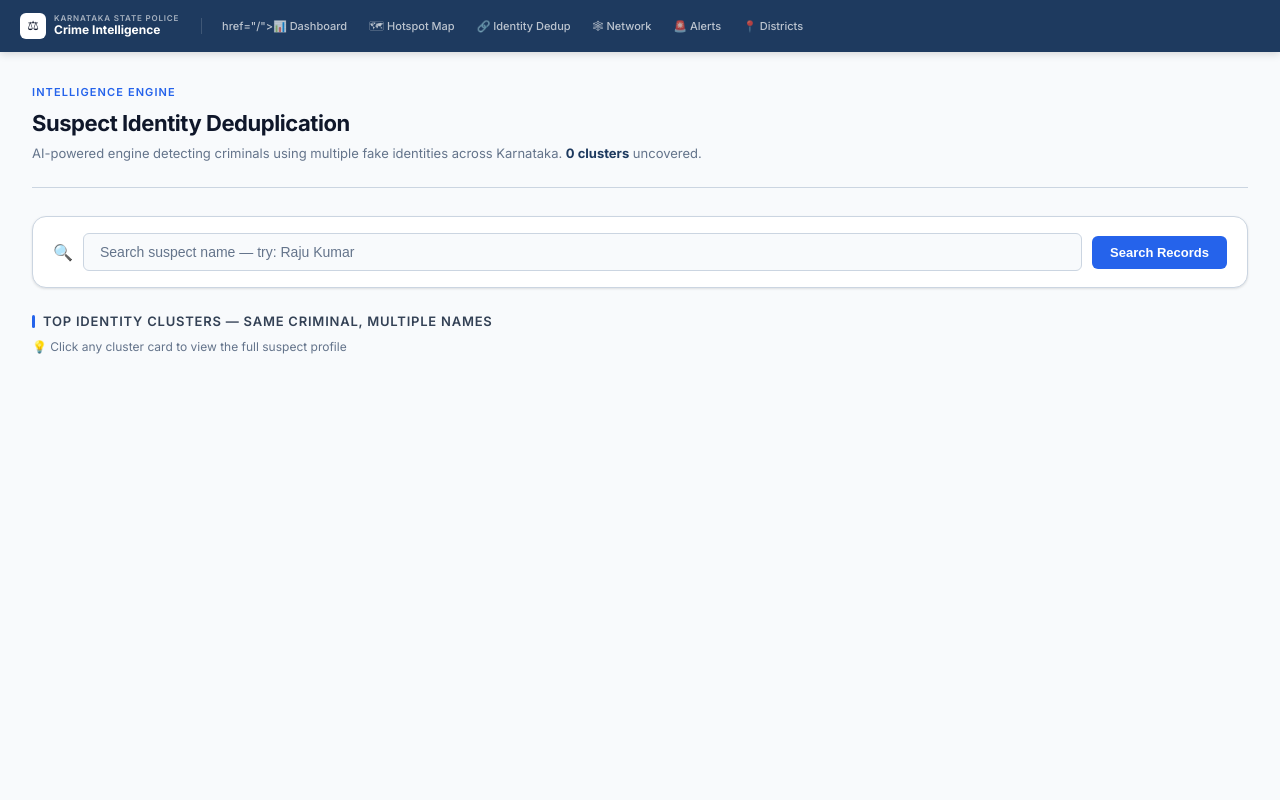
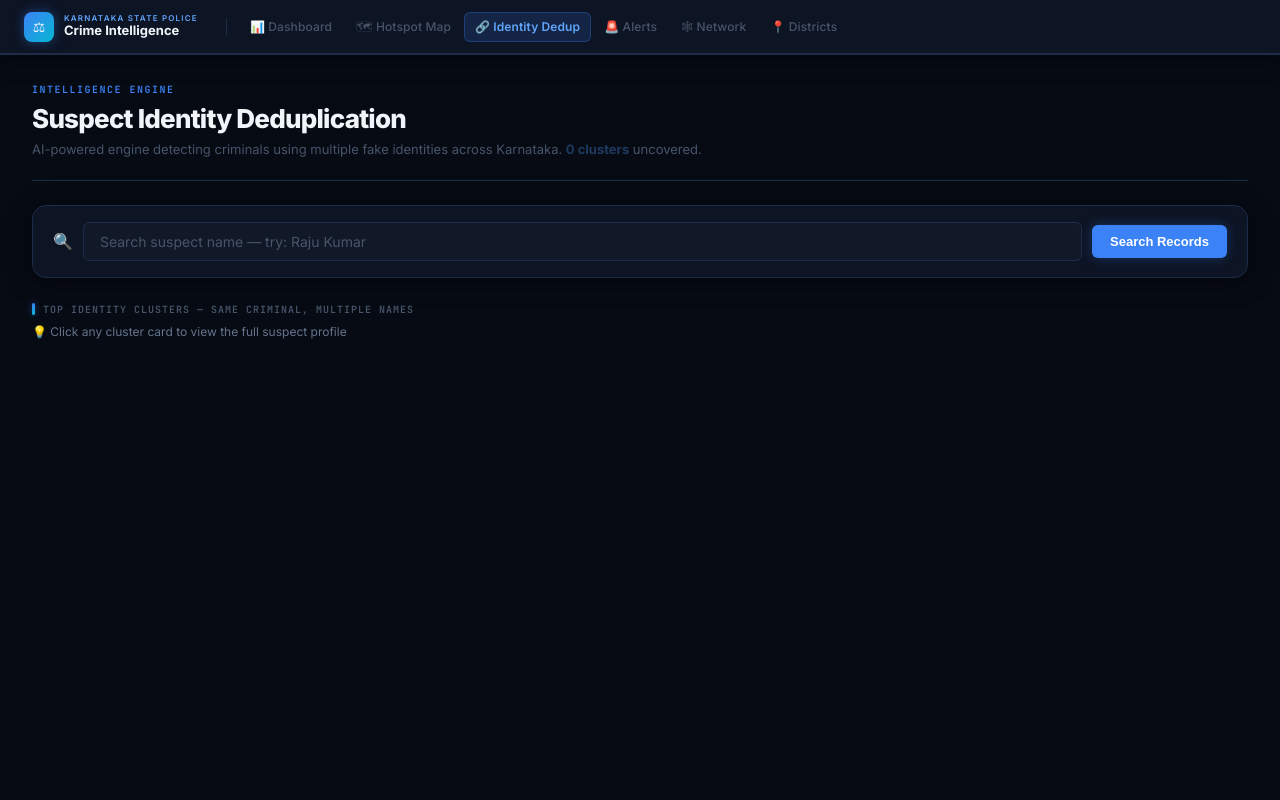
Before and after one commit to Mohana-priya19/ksp_crime_platform, a Flask app: page /dedup in a window 1280 px wide. Run offline with Flask 3, Linux system fonts and the light colour scheme; parts of the project's set-up code (start-up, migrations or seed data) failed here and were passed over.

Commit message:
Complete dark intelligence terminal UI redesign

```diff
--- a/app/static/theme.css
+++ b/app/static/theme.css
@@ -1,35 +1,37 @@
-@import url('https://fonts.googleapis.com/css2?family=Inter:wght@400;500;600;700&family=JetBrains+Mono:wght@400;500&display=swap');
+@import url('https://fonts.googleapis.com/css2?family=Inter:wght@300;400;500;600;700;800&family=JetBrains+Mono:wght@400;500;600&display=swap');
 
 *, *::before, *::after { margin: 0; padding: 0; box-sizing: border-box; }
 
 :root {
-  --navy:        #1e3a5f;
-  --navy-dark:   #152a47;
-  --navy-light:  #2a4f82;
-  --blue:        #2563eb;
-  --blue-light:  #eff6ff;
-  --blue-mid:    #dbeafe;
-  --black:       #0f172a;
-  --gray-900:    #1e293b;
-  --gray-700:    #334155;
-  --gray-500:    #64748b;
-  --gray-300:    #cbd5e1;
-  --gray-100:    #f1f5f9;
-  --gray-50:     #f8fafc;
-  --white:       #ffffff;
-  --red:         #dc2626;
-  --red-light:   #fef2f2;
-  --green:       #16a34a;
-  --green-light: #f0fdf4;
-  --amber:       #d97706;
-  --amber-light: #fffbeb;
-  --purple:      #7c3aed;
-  --purple-light:#f5f3ff;
+  --bg:          #070b14;
+  --bg-panel:    #0d1424;
+  --bg-raised:   #111827;
+  --bg-hover:    #1a2540;
+  --border:      #1e2d47;
+  --border-glow: #2563eb40;
 
-  --font-ui:   'Inter', 'Segoe UI', sans-serif;
+  --blue:        #3b82f6;
+  --blue-bright: #60a5fa;
+  --blue-dim:    #1e3a5f;
+  --cyan:        #06b6d4;
+  --red:         #ef4444;
+  --red-dim:     #7f1d1d;
+  --green:       #10b981;
+  --green-dim:   #064e3b;
+  --amber:       #f59e0b;
+  --amber-dim:   #78350f;
+  --purple:      #8b5cf6;
+  --purple-dim:  #2e1065;
+
+  --text-primary:   #f1f5f9;
+  --text-secondary: #94a3b8;
+  --text-muted:     #475569;
+
+  --font-ui:   'Inter', sans-serif;
   --font-mono: 'JetBrains Mono', monospace;
-  --shadow-sm: 0 1px 3px rgba(0,0,0,0.08), 0 1px 2px rgba(0,0,0,0.04);
-  --shadow-md: 0 4px 6px rgba(0,0,0,0.07), 0 2px 4px rgba(0,0,0,0.04);
+
+  --shadow-glow: 0 0 20px rgba(59,130,246,0.15);
+  --shadow-card: 0 4px 24px rgba(0,0,0,0.4);
   --radius-sm: 6px;
   --radius-md: 10px;
   --radius-lg: 14px;
@@ -37,100 +39,134 @@
 
 body {
   font-family: var(--font-ui);
-  background: var(--gray-50);
-  color: var(--black);
+  background: var(--bg);
+  color: var(--text-primary);
   min-height: 100vh;
   font-size: 14px;
   line-height: 1.5;
 }
 
+body::before {
+  content: '';
+  position: fixed;
+  top: 0; left: 0; right: 0; bottom: 0;
+  background: repeating-linear-gradient(
+    0deg,
+    transparent,
+    transparent 2px,
+    rgba(0,0,0,0.03) 2px,
+    rgba(0,0,0,0.03) 4px
+  );
+  pointer-events: none;
+  z-index: 0;
+}
+
 /* ── Navbar ── */
 .navbar {
-  background: var(--navy);
-  padding: 0 20px;
+  background: var(--bg-panel);
+  border-bottom: 1px solid var(--border);
+  padding: 0 24px;
   display: flex;
   align-items: center;
   gap: 2px;
-  height: 52px;
+  height: 54px;
   position: sticky;
   top: 0;
   z-index: 100;
-  box-shadow: 0 2px 8px rgba(0,0,0,0.15);
+  box-shadow: 0 1px 0 var(--border), 0 4px 20px rgba(0,0,0,0.5);
 }
 
 .navbar-logo {
   display: flex;
   align-items: center;
-  gap: 8px;
-  margin-right: 12px;
+  gap: 10px;
+  margin-right: 16px;
   text-decoration: none;
 }
 .navbar-logo .shield {
-  width: 26px; height: 26px;
-  background: var(--white);
-  border-radius: 6px;
+  width: 30px; height: 30px;
+  background: linear-gradient(135deg, var(--blue), var(--cyan));
+  border-radius: 8px;
   display: flex; align-items: center; justify-content: center;
-  font-size: 13px; flex-shrink: 0;
+  font-size: 14px; flex-shrink: 0;
+  box-shadow: 0 0 12px rgba(59,130,246,0.4);
 }
 .navbar-logo .title-block { display: flex; flex-direction: column; }
-.navbar-logo .org  { font-size: 8px; color: rgba(255,255,255,0.6); letter-spacing: 0.1em; text-transform: uppercase; font-weight: 600; line-height: 1; }
-.navbar-logo .name { font-size: 12px; font-weight: 700; color: var(--white); line-height: 1.3; }
+.navbar-logo .org  { font-size: 8px; color: var(--blue-bright); letter-spacing: 0.15em; text-transform: uppercase; font-weight: 600; line-height: 1; }
+.navbar-logo .name { font-size: 13px; font-weight: 700; color: var(--text-primary); line-height: 1.3; }
 
-.nav-divider { width: 1px; height: 16px; background: rgba(255,255,255,0.15); margin: 0 8px; }
+.nav-divider { width: 1px; height: 18px; background: var(--border); margin: 0 10px; }
 
 .navbar a {
-  color: rgba(255,255,255,0.7);
+  color: var(--text-muted);
   text-decoration: none;
-  font-size: 11px;
-  padding: 5px 10px;
+  font-size: 12px;
+  padding: 6px 11px;
   border-radius: var(--radius-sm);
   transition: all 0.15s;
   font-weight: 500;
   display: flex; align-items: center; gap: 5px;
   white-space: nowrap;
+  letter-spacing: 0.01em;
 }
-.navbar a:hover  { background: rgba(255,255,255,0.1); color: var(--white); }
-.navbar a.active { background: var(--blue); color: var(--white); }
+.navbar a:hover  { background: var(--bg-hover); color: var(--text-primary); }
+.navbar a.active {
+  background: rgba(59,130,246,0.15);
+  color: var(--blue-bright);
+  font-weight: 600;
+  box-shadow: inset 0 0 0 1px rgba(59,130,246,0.3);
+}
 
 /* ── Page ── */
-.page { padding: 32px; max-width: 1400px; margin: 0 auto; }
+.page { padding: 28px 32px; max-width: 1440px; margin: 0 auto; position: relative; z-index: 1; }
 
 .page-header {
-  display: flex; align-items: flex-start;
-  justify-content: space-between;
-  margin-bottom: 28px;
-  padding-bottom: 24px;
-  border-bottom: 1px solid var(--gray-300);
+  margin-bottom: 24px;
+  padding-bottom: 20px;
+  border-bottom: 1px solid var(--border);
 }
 .page-eyebrow {
-  font-size: 11px; font-weight: 600; letter-spacing: 0.1em;
+  font-size: 10px; font-weight: 700; letter-spacing: 0.15em;
   text-transform: uppercase; color: var(--blue);
-  margin-bottom: 6px;
+  margin-bottom: 6px; font-family: var(--font-mono);
 }
 .page-title {
-  font-size: 22px; font-weight: 700;
-  color: var(--black); letter-spacing: -0.02em;
-  margin-bottom: 4px;
+  font-size: 26px; font-weight: 800;
+  color: var(--text-primary); letter-spacing: -0.03em;
+  margin-bottom: 6px; line-height: 1.2;
 }
-.page-sub { font-size: 13px; color: var(--gray-500); }
+.page-sub { font-size: 13px; color: var(--text-muted); max-width: 680px; }
 
 /* ── Stat cards ── */
 .stats-grid {
   display: grid;
   grid-template-columns: repeat(auto-fit, minmax(210px, 1fr));
   gap: 14px;
-  margin-bottom: 24px;
+  margin-bottom: 20px;
 }
+
 .stat-card {
-  background: var(--white);
-  border: 1px solid var(--gray-300);
+  background: var(--bg-panel);
+  border: 1px solid var(--border);
   border-radius: var(--radius-lg);
   padding: 20px 22px;
-  box-shadow: var(--shadow-sm);
-  border-top: 3px solid var(--gray-300);
-  transition: box-shadow 0.2s;
+  box-shadow: var(--shadow-card);
+  border-top: 2px solid var(--border);
+  transition: box-shadow 0.2s, border-top-color 0.2s, transform 0.2s;
+  position: relative;
+  overflow: hidden;
 }
-.stat-card:hover { box-shadow: var(--shadow-md); }
+.stat-card::before {
+  content: '';
+  position: absolute;
+  top: 0; left: 0; right: 0;
+  height: 1px;
+  background: linear-gradient(90deg, transparent, rgba(59,130,246,0.5), transparent);
+  opacity: 0;
+  transition: opacity 0.2s;
+}
+.stat-card:hover::before { opacity: 1; }
+.stat-card:hover { box-shadow: var(--shadow-card), var(--shadow-glow); transform: translateY(-2px); }
 .stat-card.accent-blue   { border-top-color: var(--blue); }
 .stat-card.accent-red    { border-top-color: var(--red); }
 .stat-card.accent-green  { border-top-color: var(--green); }
@@ -201,138 +237,143 @@ body {
   text-decoration: none; transition: all 0.15s;
   border: none; cursor: pointer;
 }
-.btn-primary { background: var(--navy); color: var(--white); }
-.btn-primary:hover { background: var(--navy-dark); }
-.btn-blue    { background: var(--blue); color: var(--white); }
-.btn-blue:hover { background: #1d4ed8; }
-.btn-purple  { background: var(--purple); color: var(--white); }
-.btn-purple:hover { background: #6d28d9; }
-.btn-ghost   { background: var(--white); color: var(--gray-700); border: 1px solid var(--gray-300); }
-.btn-ghost:hover { background: var(--gray-50); border-color: var(--gray-500); }
+.btn-primary { background: var(--blue-dim); color: var(--blue-bright); border: 1px solid rgba(59,130,246,0.3); }
+.btn-primary:hover { background: rgba(59,130,246,0.2); box-shadow: 0 0 12px rgba(59,130,246,0.2); }
+.btn-blue    { background: var(--blue); color: #fff; box-shadow: 0 0 12px rgba(59,130,246,0.3); }
+.btn-blue:hover { background: var(--blue-bright); box-shadow: 0 0 20px rgba(59,130,246,0.5); }
+.btn-purple  { background: var(--purple); color: #fff; box-shadow: 0 0 12px rgba(139,92,246,0.3); }
+.btn-purple:hover { box-shadow: 0 0 20px rgba(139,92,246,0.5); }
+.btn-ghost   { background: var(--bg-raised); color: var(--text-secondary); border: 1px solid var(--border); }
+.btn-ghost:hover { background: var(--bg-hover); color: var(--text-primary); border-color: var(--blue); }
 
 /* ── Search bar ── */
 .search-bar {
-  background: var(--white);
-  border: 1px solid var(--gray-300);
+  background: var(--bg-panel);
+  border: 1px solid var(--border);
   border-radius: var(--radius-lg);
   padding: 16px 20px;
   margin-bottom: 24px;
   display: flex; gap: 10px; align-items: center;
-  box-shadow: var(--shadow-sm);
+  box-shadow: var(--shadow-card);
 }
 .search-bar input {
-  flex: 1; background: var(--gray-50);
-  border: 1px solid var(--gray-300);
+  flex: 1; background: var(--bg-raised);
+  border: 1px solid var(--border);
   border-radius: var(--radius-sm);
   padding: 10px 16px;
-  color: var(--black);
-  font-size: 14px;
+  color: var(--text-primary);
+  font-size: 14px; font-family: var(--font-ui);
   outline: none;
   transition: border-color 0.15s, box-shadow 0.15s;
 }
-.search-bar input::placeholder { color: var(--gray-500); }
-.search-bar input:focus { border-color: var(--blue); box-shadow: 0 0 0 3px rgba(37,99,235,0.1); }
+.search-bar input::placeholder { color: var(--text-muted); }
+.search-bar input:focus { border-color: var(--blue); box-shadow: 0 0 0 3px rgba(59,130,246,0.1); }
 
 /* ── Cluster cards ── */
 .cluster-card {
-  background: var(--white);
-  border: 1px solid var(--gray-300);
-  border-left: 4px solid var(--gray-300);
+  background: var(--bg-panel);
+  border: 1px solid var(--border);
+  border-left: 3px solid var(--border);
   border-radius: var(--radius-lg);
   padding: 20px 22px;
   margin-bottom: 12px;
-  box-shadow: var(--shadow-sm);
-  transition: box-shadow 0.15s, border-left-color 0.15s;
+  box-shadow: var(--shadow-card);
+  transition: all 0.15s;
+  cursor: pointer;
 }
-.cluster-card:hover { box-shadow: var(--shadow-md); border-left-color: var(--blue); }
+.cluster-card:hover { border-left-color: var(--blue); box-shadow: var(--shadow-card), 0 0 0 1px rgba(59,130,246,0.2); transform: translateX(3px); }
 .cluster-card.high-conf { border-left-color: var(--red); }
+.cluster-card.high-conf:hover { box-shadow: var(--shadow-card), 0 0 0 1px rgba(239,68,68,0.2); }
 
 .cluster-header { display: flex; justify-content: space-between; align-items: flex-start; margin-bottom: 14px; }
-.cluster-id { font-family: var(--font-mono); font-size: 11px; color: var(--gray-500); margin-bottom: 4px; }
-.cluster-name { font-size: 15px; font-weight: 600; color: var(--black); }
+.cluster-id { font-family: var(--font-mono); font-size: 10px; color: var(--text-muted); margin-bottom: 4px; letter-spacing: 0.08em; }
+.cluster-name { font-size: 15px; font-weight: 700; color: var(--text-primary); }
 
 .badge {
-  font-size: 11px; font-weight: 600; padding: 4px 10px;
+  font-size: 11px; font-weight: 600; padding: 3px 10px;
   border-radius: 20px; font-family: var(--font-mono);
 }
-.badge-red    { background: var(--red-light); color: var(--red); }
-.badge-amber  { background: var(--amber-light); color: var(--amber); }
-.badge-blue   { background: var(--blue-light); color: var(--blue); }
-.badge-purple { background: var(--purple-light); color: var(--purple); }
+.badge-red    { background: rgba(239,68,68,0.15); color: #fca5a5; border: 1px solid rgba(239,68,68,0.2); }
+.badge-amber  { background: rgba(245,158,11,0.15); color: #fcd34d; border: 1px solid rgba(245,158,11,0.2); }
+.badge-blue   { background: rgba(59,130,246,0.15); color: var(--blue-bright); border: 1px solid rgba(59,130,246,0.2); }
+.badge-purple { background: rgba(139,92,246,0.15); color: #c4b5fd; border: 1px solid rgba(139,92,246,0.2); }
 
 .alias-list { display: flex; flex-wrap: wrap; gap: 7px; margin-bottom: 12px; }
 .alias-tag {
-  background: var(--blue-light);
-  border: 1px solid var(--blue-mid);
+  background: var(--bg-raised);
+  border: 1px solid var(--border);
   border-radius: var(--radius-sm);
   padding: 4px 12px; font-size: 12px;
-  color: var(--navy); font-weight: 500;
+  color: var(--text-secondary); font-weight: 500;
+  font-family: var(--font-mono);
 }
-.districts-line { font-size: 12px; color: var(--gray-500); margin-bottom: 10px; }
+.districts-line { font-size: 12px; color: var(--text-muted); margin-bottom: 10px; }
 .alert-line {
-  background: var(--red-light);
+  background: rgba(239,68,68,0.08);
   border-left: 3px solid var(--red);
   border-radius: 0 var(--radius-sm) var(--radius-sm) 0;
   padding: 8px 14px;
-  font-size: 12px; color: var(--red);
-  font-weight: 500;
+  font-size: 12px; color: #fca5a5; font-weight: 500;
 }
 
 /* ── Result cards ── */
 .result-card {
-  background: var(--white);
-  border: 1px solid var(--gray-300);
+  background: var(--bg-panel);
+  border: 1px solid var(--border);
   border-radius: var(--radius-md);
   padding: 14px 18px;
   margin-bottom: 8px;
   display: flex; justify-content: space-between; align-items: center;
   cursor: pointer;
-  transition: border-color 0.15s, box-shadow 0.15s;
-  box-shadow: var(--shadow-sm);
+  transition: all 0.15s;
+  box-shadow: var(--shadow-card);
 }
-.result-card:hover { border-color: var(--blue); box-shadow: var(--shadow-md); }
-.result-name { font-size: 14px; font-weight: 600; color: var(--black); }
-.result-meta { font-size: 12px; color: var(--gray-500); margin-top: 3px; font-family: var(--font-mono); }
+.result-card:hover { border-color: var(--blue); background: var(--bg-hover); transform: translateX(2px); }
+.result-name { font-size: 14px; font-weight: 600; color: var(--text-primary); }
+.result-meta { font-size: 12px; color: var(--text-muted); margin-top: 3px; font-family: var(--font-mono); }
 
 /* ── Sidebar ── */
 .sidebar {
-  background: var(--white);
-  border: 1px solid var(--gray-300);
+  background: var(--bg-panel);
+  border: 1px solid var(--border);
   border-radius: var(--radius-lg);
   padding: 16px;
   height: fit-content;
-  box-shadow: var(--shadow-sm);
+  box-shadow: var(--shadow-card);
 }
 .sidebar-title {
-  font-size: 10px; font-weight: 700; color: var(--gray-500);
-  text-transform: uppercase; letter-spacing: 0.1em;
+  font-size: 9px; font-weight: 700; color: var(--text-muted);
+  text-transform: uppercase; letter-spacing: 0.12em;
   margin-bottom: 12px; padding: 0 6px;
+  font-family: var(--font-mono);
 }
 .district-btn {
   display: block; width: 100%; text-align: left;
-  background: none; border: none; color: var(--gray-700);
+  background: none; border: none; color: var(--text-secondary);
   padding: 9px 12px; border-radius: var(--radius-sm);
   font-size: 13px; cursor: pointer;
   transition: all 0.15s; margin-bottom: 2px;
   font-family: var(--font-ui);
 }
-.district-btn:hover { background: var(--blue-light); color: var(--navy); }
-.district-btn.active { background: var(--blue); color: var(--white); font-weight: 600; }
-.district-btn .crime-count { font-size: 11px; opacity: 0.7; font-family: var(--font-mono); }
+.district-btn:hover { background: var(--bg-hover); color: var(--text-primary); }
+.district-btn.active { background: rgba(59,130,246,0.15); color: var(--blue-bright); font-weight: 600; border: 1px solid rgba(59,130,246,0.2); }
+.district-btn .crime-count { font-size: 10px; opacity: 0.6; font-family: var(--font-mono); }
 
 .quick-links { display: flex; gap: 10px; flex-wrap: wrap; }
 
 /* ── Section title ── */
 .section-title {
-  font-size: 13px; font-weight: 600; color: var(--gray-700);
-  text-transform: uppercase; letter-spacing: 0.06em;
-  margin-bottom: 16px;
+  font-size: 10px; font-weight: 700; color: var(--text-muted);
+  text-transform: uppercase; letter-spacing: 0.1em;
+  margin-bottom: 16px; font-family: var(--font-mono);
   display: flex; align-items: center; gap: 8px;
 }
 .section-title::before {
   content: ''; display: inline-block;
-  width: 3px; height: 13px;
-  background: var(--blue); border-radius: 2px; flex-shrink: 0;
+  width: 3px; height: 12px;
+  background: linear-gradient(180deg, var(--blue), var(--cyan));
+  border-radius: 2px; flex-shrink: 0;
+  box-shadow: 0 0 6px rgba(59,130,246,0.5);
 }
 
 /* ── Three col ── */
@@ -340,8 +381,16 @@ body {
   display: grid;
   grid-template-columns: repeat(3, 1fr);
   gap: 14px;
-  margin-bottom: 24px;
+  margin-bottom: 20px;
 }
+
+/* ── Scrollbar ── */
+::-webkit-scrollbar { width: 5px; height: 5px; }
+::-webkit-scrollbar-track { background: var(--bg); }
+::-webkit-scrollbar-thumb { background: var(--border); border-radius: 3px; }
+::-webkit-scrollbar-thumb:hover { background: var(--blue-dim); }
+
+::selection { background: rgba(59,130,246,0.3); color: var(--text-primary); }
 
 @media (max-width: 768px) {
   .page { padding: 16px; }
--- a/app/templates/alerts.html
+++ b/app/templates/alerts.html
@@ -51,7 +51,7 @@
   <a href="/map">🗺 Hotspot Map</a>
   <a href="/dedup">🔗 Identity Dedup</a>
   <a href="/network">🕸 Network</a>
-  <a href="/alerts">🚨 Alerts</a>
+  <a href="/alerts" class="active">🚨 Alerts</a>
   <a href="/district">📍 Districts</a>
 </nav>
 
--- a/app/templates/dedup.html
+++ b/app/templates/dedup.html
@@ -17,12 +17,12 @@
     </div>
   </div>
   <div class="nav-divider"></div>
-  <a>href="/">📊 Dashboard</a>
-<a href="/map">🗺 Hotspot Map</a>
-<a href="/dedup">🔗 Identity Dedup</a>
-<a href="/network">🕸 Network</a>
-<a href="/alerts">🚨 Alerts</a>
-<a href="/district">📍 Districts</a>
+  <a href="/">📊 Dashboard</a>
+  <a href="/map">🗺 Hotspot Map</a>
+  <a href="/dedup" class="active">🔗 Identity Dedup</a>
+  <a href="/alerts">🚨 Alerts</a>
+  <a href="/network">🕸 Network</a>
+  <a href="/district">📍 Districts</a>
 </nav>
 
 <div class="page">
```
Also changed, not shown: other parts of app/static/theme.css (+23 -23 lines), app/templates/index.html (+42 -45 lines), engines/anamoly_detector.py (added, +85 -0 lines).
